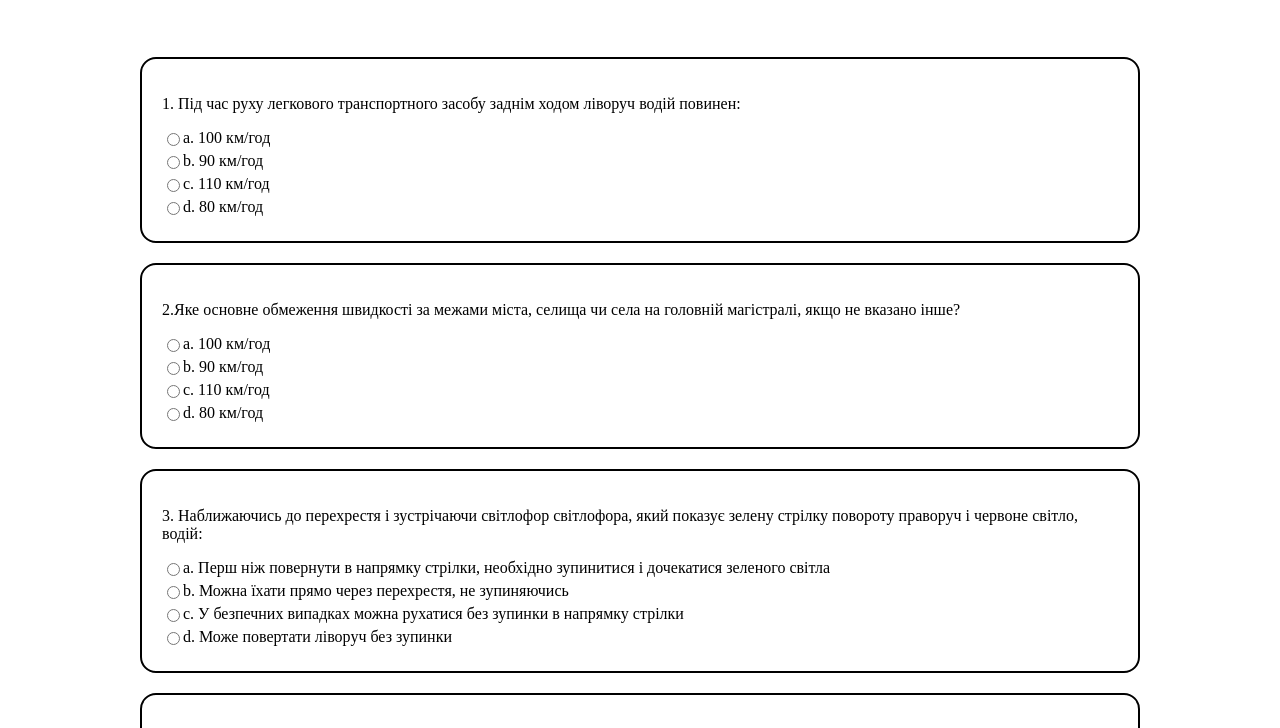
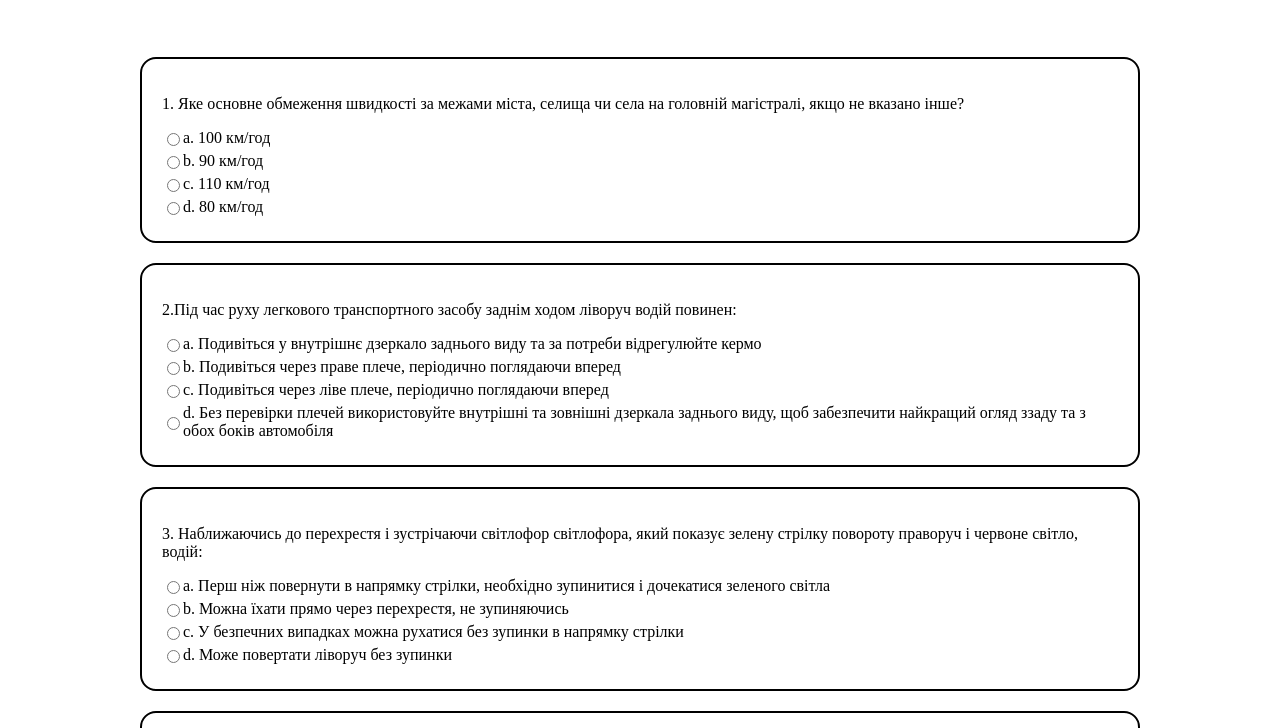
Before and after one commit to MaximWho/QQTEST, a plain HTML site: page index.html in a window 1280 px wide. Shown: the part 61-789 px from the top of the page. Drawn offline with Linux system fonts and the light colour scheme.

Commit message:
Add files via upload

```diff
--- a/index.html
+++ b/index.html
@@ -11,7 +11,8 @@
     <h1>Тесты</h1>
     <div class="container">
         <form action="" class="Question-group1">
-            <p>1. Під час руху легкового транспортного засобу заднім ходом ліворуч водій повинен:</p>
+            <p>1. Яке основне обмеження швидкості за межами міста, селища чи села на головній магістралі, якщо не
+                вказано інше?</p>
             <section>
                 <div class="inside-block1">
                     <input type="radio" name="Group1" id="checkbox1" value="a">
@@ -34,26 +35,26 @@
             </section>
         </form>
         <form action="" class="Question-group2">
-            <p>2.Яке основне обмеження швидкості за межами міста, селища чи села на головній магістралі, якщо не
-                вказано інше?</p>
+            <p>2.Під час руху легкового транспортного засобу заднім ходом ліворуч водій повинен:</p>
             <section>
                 <div class="inside-block1">
                     <input type="radio" name="Group2" id="checkbox1" value="a">
-                    <label for="checkbox1">a. 100 км/год</label>
+                    <label for="checkbox1">a. Подивіться у внутрішнє дзеркало заднього виду та за потреби відрегулюйте кермо</label>
                 </div>
                 <div class="inside-block1">
                     <input type="radio" name="Group2" id="checkbox1" value="b">
-                    <label for="checkbox1">b. 90 км/год</label>
+                    <label for="checkbox1">b. Подивіться через праве плече, періодично поглядаючи вперед</label>
                 </div>
             </section>
             <section>
                 <div class="inside-block2">
                     <input type="radio" name="Group2" id="checkbox1" value="c">
-                    <label for="checkbox1">с. 110 км/год</label>
+                    <label for="checkbox1">с. Подивіться через ліве плече, періодично поглядаючи вперед</label>
                 </div>
                 <div class="inside-block2">
                     <input type="radio" name="Group2" id="checkbox1" value="d">
-                    <label for="checkbox1">d. 80 км/год</label>
+                    <label for="checkbox1">d. Без перевірки плечей використовуйте внутрішні та зовнішні дзеркала заднього виду, щоб забезпечити
+                        найкращий огляд ззаду та з обох боків автомобіля</label>
                 </div>
             </section>
         </form>
```
